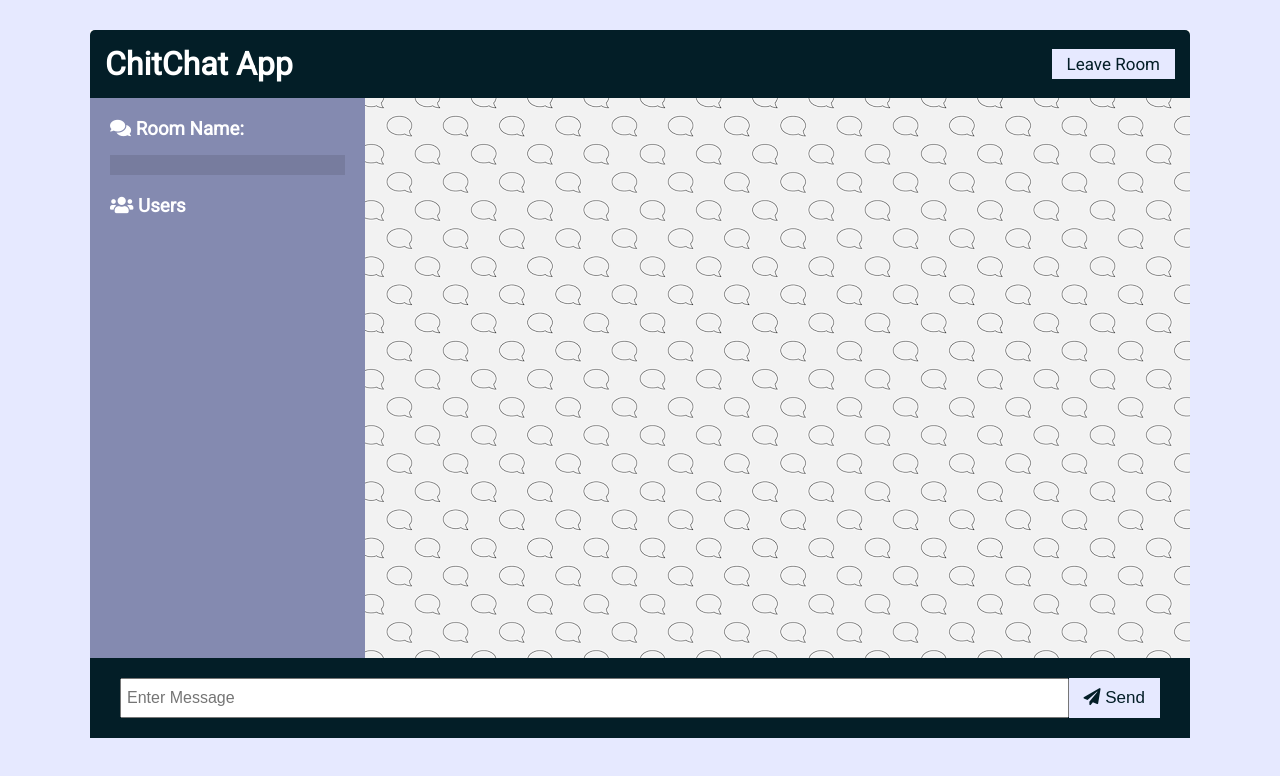
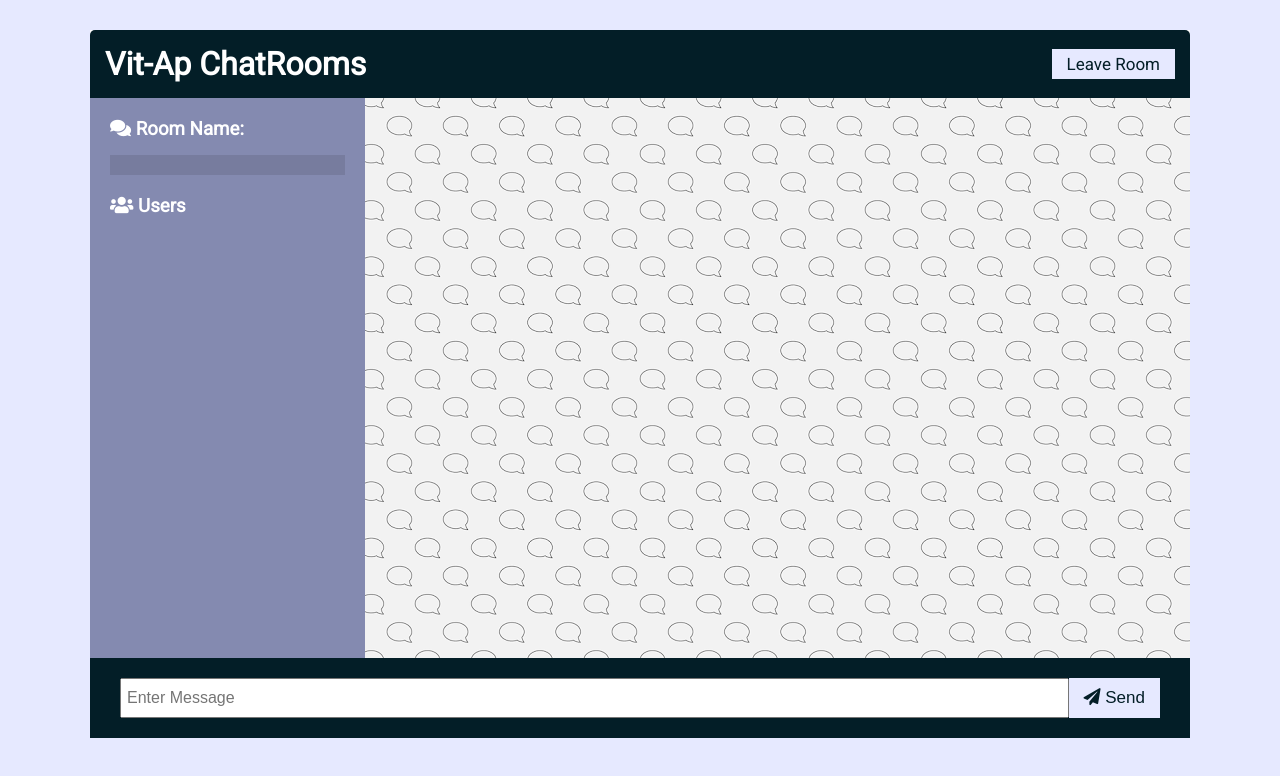
Before and after one commit to yaswanth65/chat2, a website: page public/chat.html in a window 1280 px wide. Drawn offline with nearby package versions, Linux system fonts and the light colour scheme; no server answers.

Commit message:
Update chat.html

```diff
--- a/public/chat.html
+++ b/public/chat.html
@@ -15,7 +15,7 @@
   <body>
     <div class="chat-container">
       <header class="chat-header">
-        <h1></i> ChitChat App</h1>
+        <h1></i> Vit-Ap ChatRooms</h1>
         <a id="leave-btn" class="btn">Leave Room</a>
       </header>
       <main class="chat-main">
```
